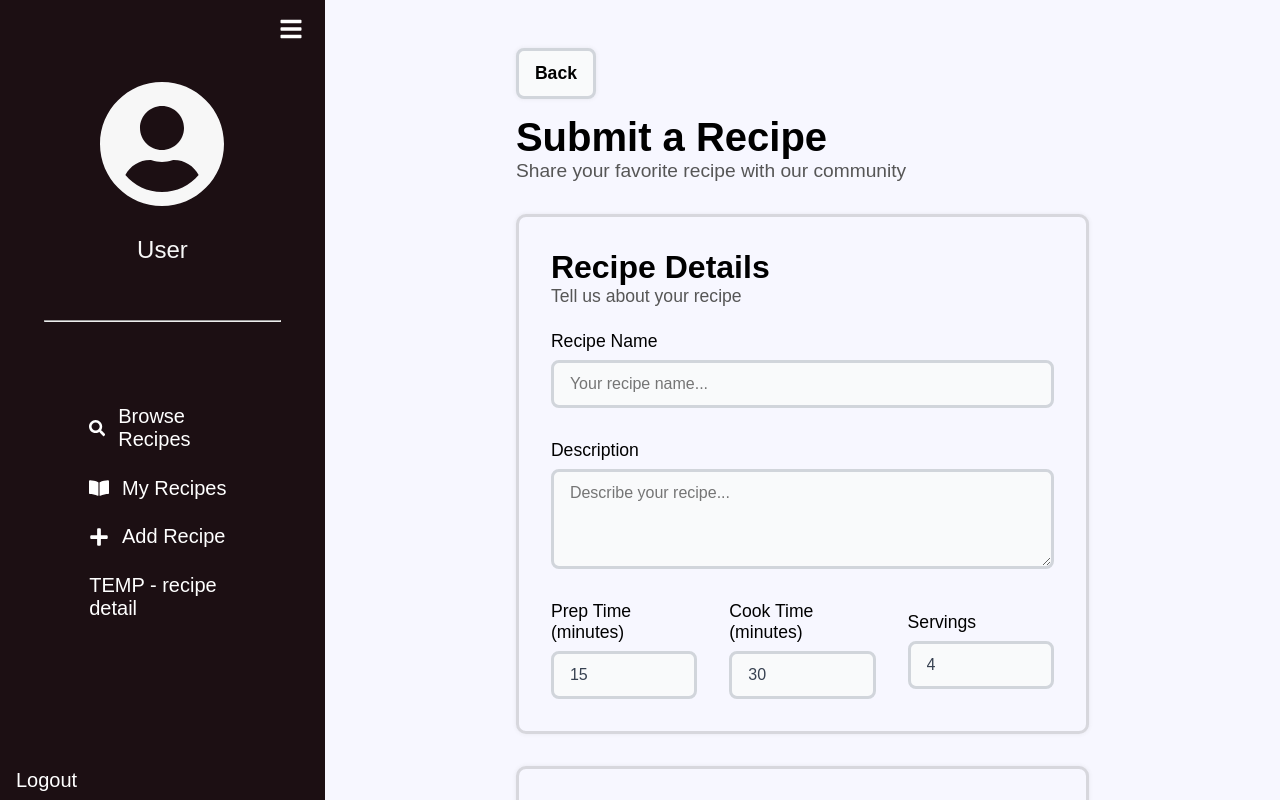
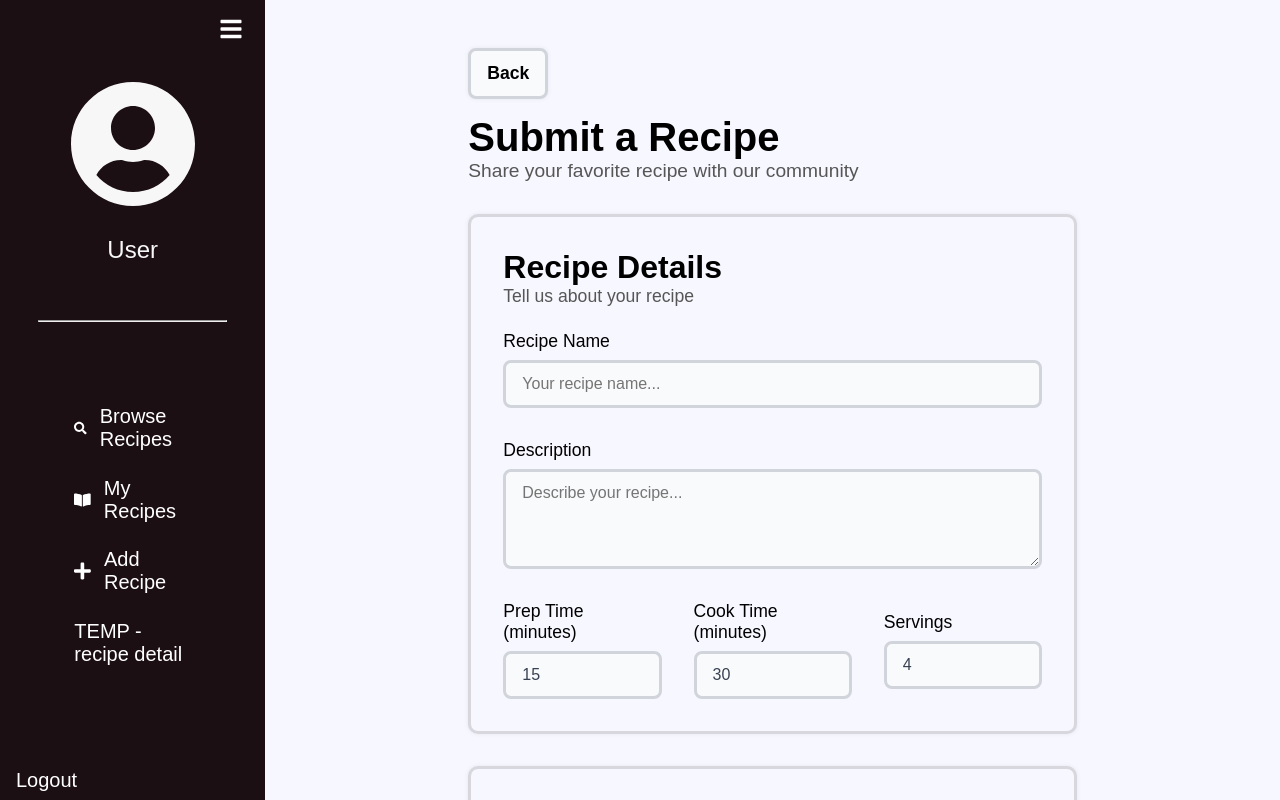
Before and after one commit to bmstoss13/recipe-project, a React (Vite) app in the folder recipe-project/frontend/: page /create-recipe in a window 1280 px wide. Built offline with nearby package versions, Linux system fonts and the light colour scheme; no server answers; a web font is replaced by a local one.

Commit message:
flex fix

```diff
--- a/recipe-project/frontend/src/styles/CreateRecipe.css
+++ b/recipe-project/frontend/src/styles/CreateRecipe.css
@@ -4,7 +4,7 @@
     min-height:100vh;
     padding: 2rem 0rem;
     height:auto;
-    width: 75%;
+    width: 100%;
     display: flex;
     align-items: center;
     flex-direction: column;
--- a/recipe-project/frontend/src/styles/RecipeDetail.css
+++ b/recipe-project/frontend/src/styles/RecipeDetail.css
@@ -6,7 +6,6 @@
 }
 
 .recipe-detail-container {
-  display: flex;
   align-items: flex-start;
   justify-content: center;
   background-color: var(--background-color);
@@ -14,12 +13,12 @@
   padding: 2rem 2rem 5rem 2rem;
   height: 100vh;
   overflow-y: auto;
-  width: 75%;
   margin: 0 auto;
+  flex: 1;
 }
 
   .recipe-detail {
-    width: 85%;
+    width: 100%;
     background-color: var(--background-color);
   }
 
```
